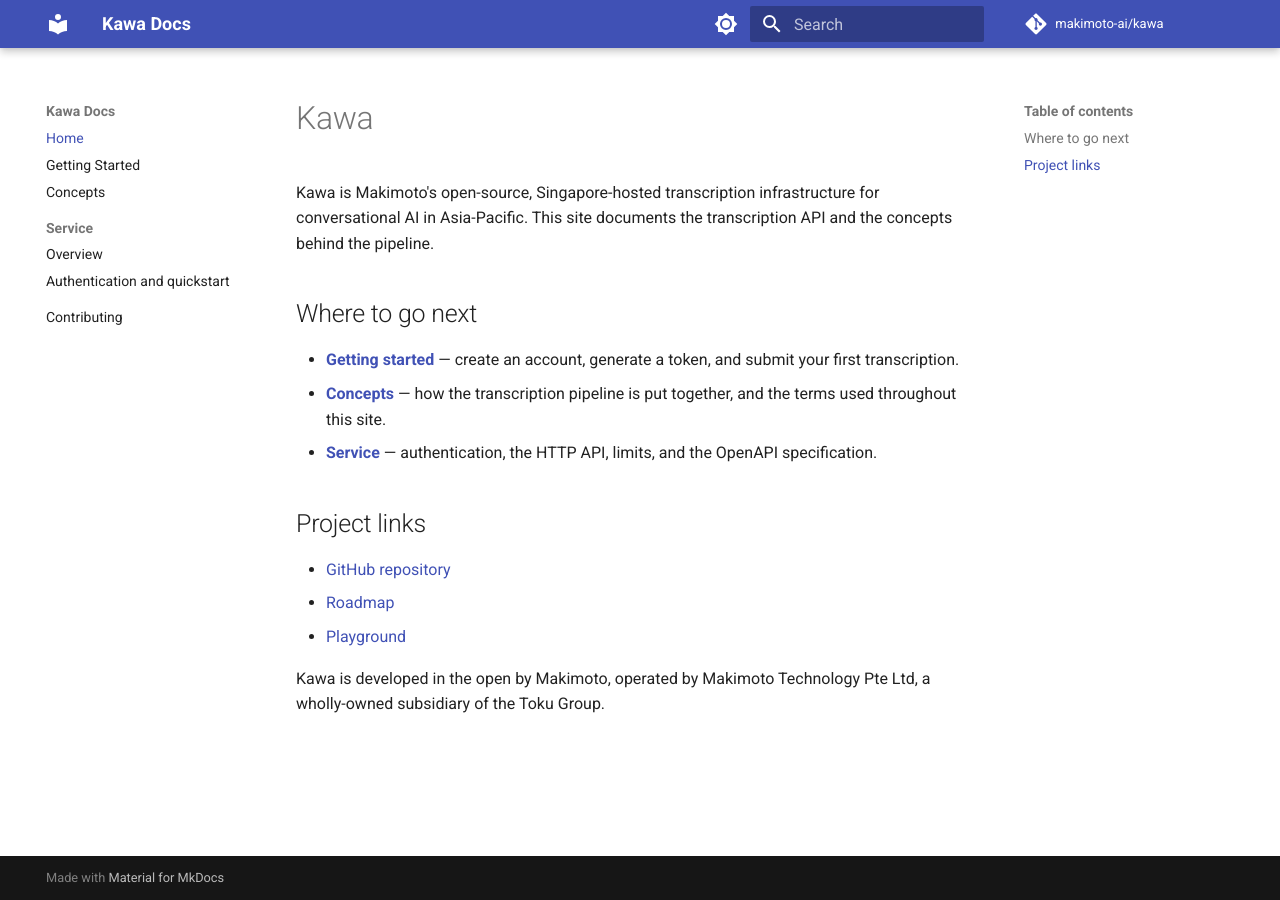
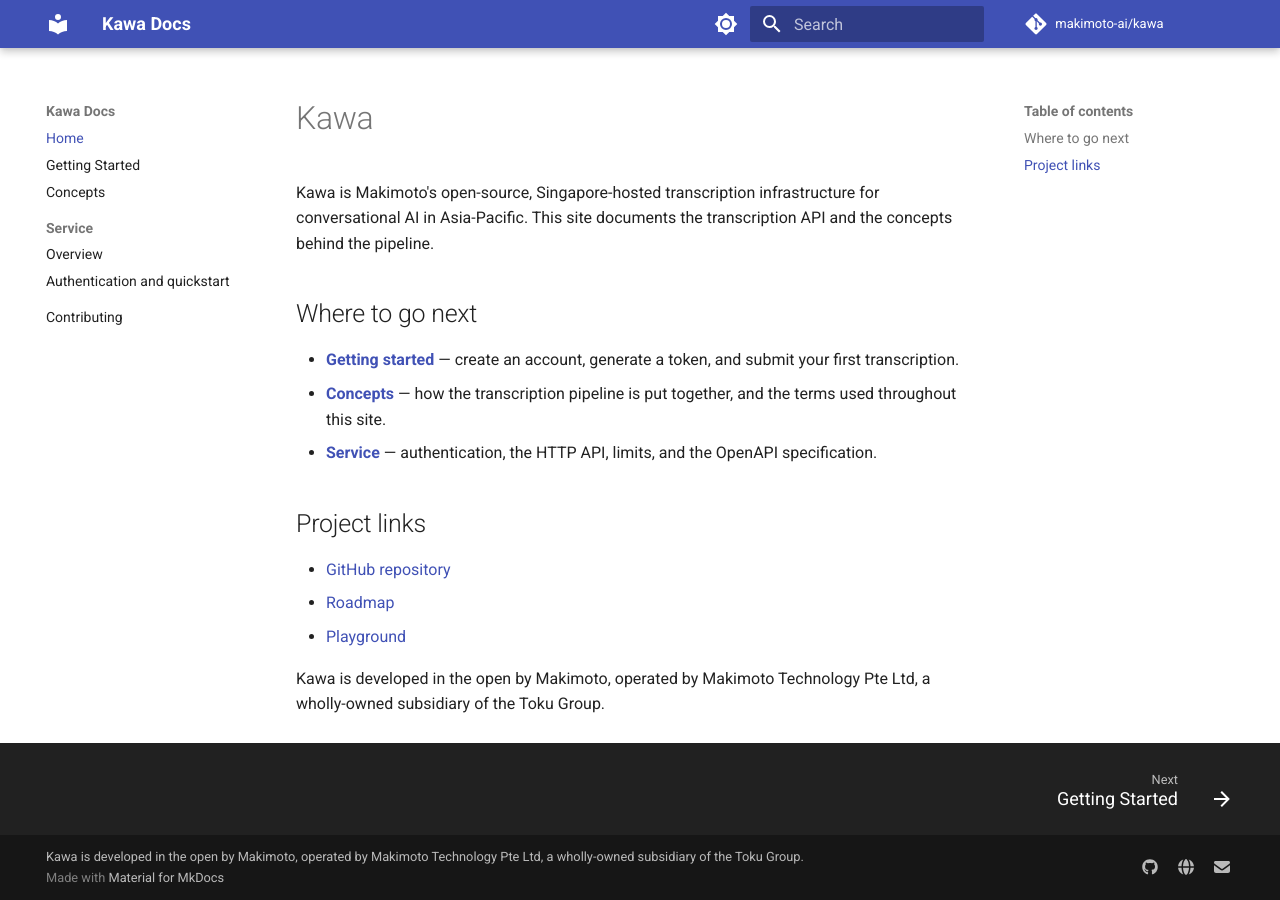
Before and after one commit to makimoto-ai/kawa, an MkDocs documentation site: the page built from docs/index.md, in a window 1280 px wide. Built offline with MkDocs 1.6.1 and Material for MkDocs 9.7.7, drawn with Linux system fonts in a browser that asks for light colours; comment, search, counter and statistics services are not loaded.

Commit message:
docs: added footer for copywright and socials

```diff
--- a/mkdocs.yml
+++ b/mkdocs.yml
@@ -31,6 +31,7 @@
   features:
     - navigation.sections
     - navigation.top
+    - navigation.footer
     - content.code.copy
     - search.suggest
 
@@ -42,4 +43,21 @@
   - pymdownx.superfences
   - pymdownx.inlinehilite
 
+copyright: Kawa is developed in the open by Makimoto, operated by Makimoto Technology Pte Ltd, a wholly-owned subsidiary of the Toku Group.
+
+extra:
+  social:
+    - icon: fontawesome/brands/github
+      link: https://github.com/makimoto-ai/kawa
+      name: GitHub
+    - icon: fontawesome/solid/globe
+      link: https://makimoto.ai
+      name: makimoto.ai
+    - icon: fontawesome/solid/envelope
+      link: mailto:contact@makimoto.ai
+      name: Email
+    # - icon: fontawesome/brands/discord
+    #   link: <discord invite URL, once it exists>
+    #   name: Discord
+
 strict: true
```
